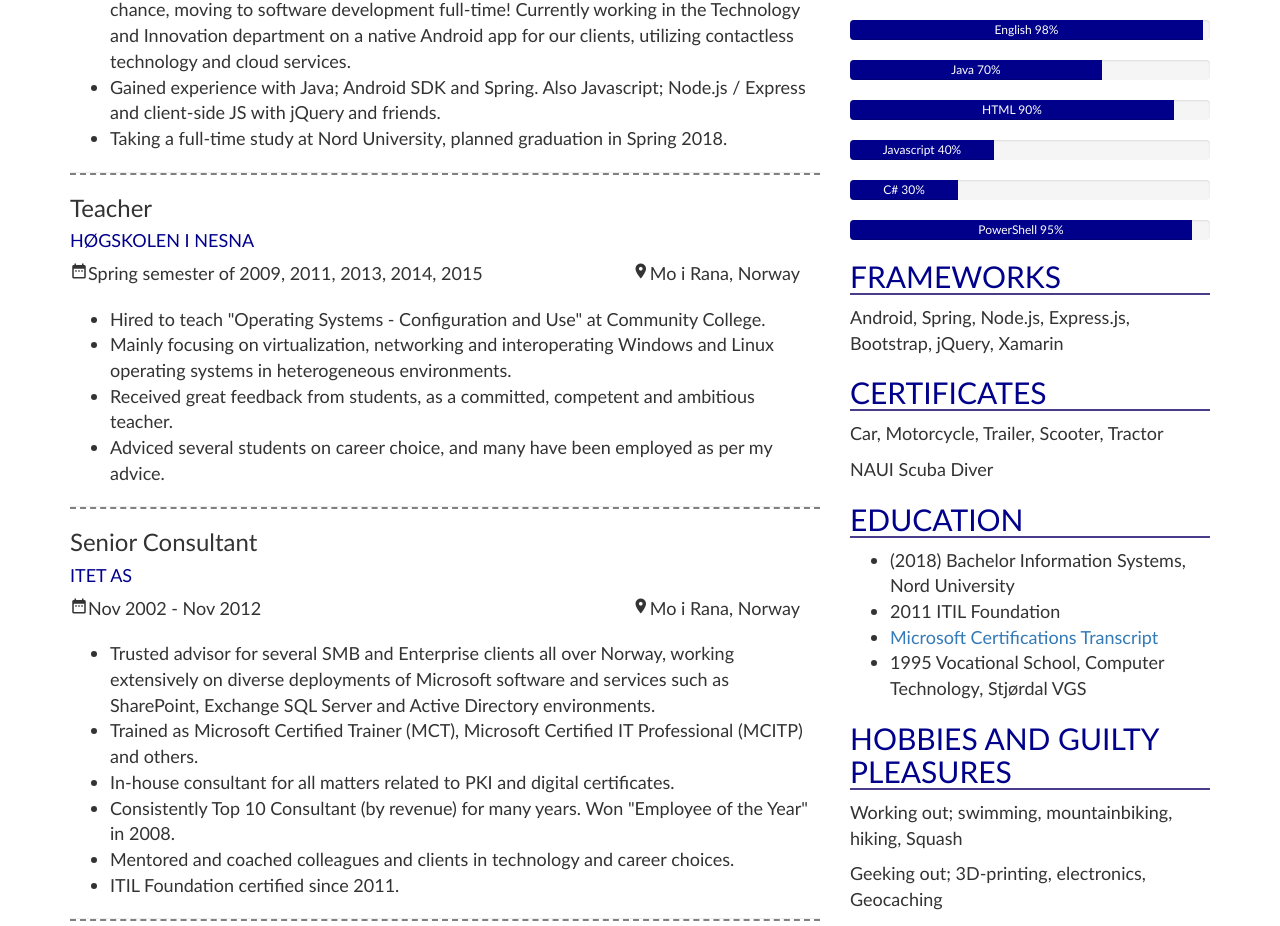
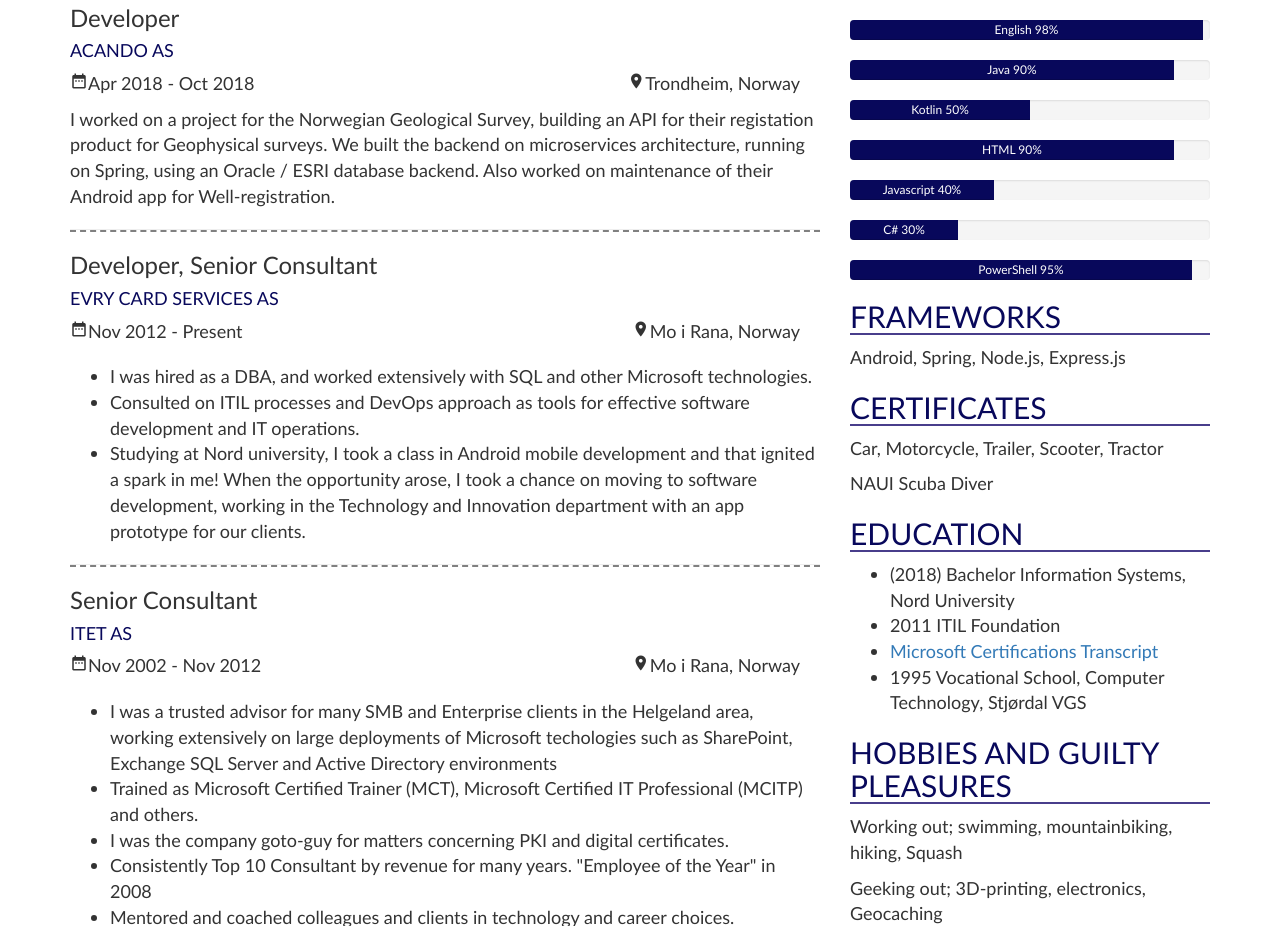
Before and after one commit to tplive/mycv, a plain HTML site: page index.html in a window 1280 px wide. Shown: the part 568-1494 px from the top of the page. Drawn offline with nearby package versions, Linux system fonts and the light colour scheme.

Commit message:
Some minor changes. Updated with latest experience.

```diff
--- a/css/styles.css
+++ b/css/styles.css
@@ -67,12 +67,12 @@
     float: left;
 }
 h1, h2, h4 {
-    color: darkblue;
+    color: #08085B;
     text-transform: uppercase;
 }
 
 .indicator {
-    color: darkblue;
+    color: #08085B;
     font-size: 25px;
     letter-spacing: 8px;
     line-height: 1px;
@@ -81,7 +81,7 @@
     line-height: 1px;
 }
 .progress-bar {
-    background-color: darkblue;
+    background-color: #08085B;
 }
 h2 {
     border-bottom: 2px solid darkslateblue;
--- a/index.html
+++ b/index.html
@@ -45,7 +45,7 @@
         <i class="material-icons">share</i>&nbsp;<a href="https://www.linkedin.com/in/qvidahl">linkedin.com/in/qvidahl</a>
         <i class="material-icons">public</i>&nbsp;<a href="https://tptech.wordpress.com">tptech.wordpress.com</a><br/>
         <i class="material-icons">phone</i>&nbsp;<a href="tel:+4798895090">+47&nbsp;98&nbsp;89&nbsp;50&nbsp;90</a>
-        <i class="material-icons">location_on</i>&nbsp;<a href="https://goo.gl/maps/TiP62vpocqv">Ormenggata 19, 8613 Mo i Rana</a></p>
+        <i class="material-icons">location_on</i>&nbsp;<a href="https://goo.gl/maps/TiP62vpocqv">Mathias Lunds gate 15, 7506 Stjørdal</a></p>
     </div>
   </div>
 
@@ -56,10 +56,11 @@
           <h2>Experience</h2>
           <div id="experience-placeholder"></div>
         <h2>Milestones</h2>
+        <p>2018: Bought my first Motorcycle, a 1200ccm BMW!</p>
         <p>2012: Microsoft Certified Trainer</p>
         <p>2005: I'm a father!</p>
         <p>2002: Built first business web application.</p>
-        <p>2001: Built first dynamic "weblog". Mobile solution for traveling Europe.</p>
+        <p>2001: Built first dynamic "weblog". Mobile solution for traveling through Europe.</p>
         <p>1998: Built my first static website.</p>
         <p>1997: First MCP certification.</p>
         <p>1995: Got first IT job.</p>
@@ -70,16 +71,16 @@
         <p><i>Whatever you are, be a good one!</i> - Abraham Lincoln</p>
         <h2>My superpowers</h2>
         <p>
-          <span class="badge">Credible</span>
+          <span class="badge">Credibility</span>
           <span class="badge">Creative problemsolver</span>
-          <span class="badge">Embrace change</span>
+          <span class="badge">I embrace change</span>
           <span class="badge">Learn it - Know it - Teach it!</span>
           <span class="badge">Have fun!</span>
         </p>
         <h2>Languages</h2>
         <div id="language-placeholder"></div>
         <h2>Frameworks</h2>
-        <p>Android, Spring, Node.js, Express.js, Bootstrap, jQuery, Xamarin</p>
+        <p>Android, Spring, Node.js, Express.js</p>
         <h2>Certificates</h2>
         <p>Car, Motorcycle, Trailer, Scooter, Tractor</p>
         <p>NAUI Scuba Diver</p>
@@ -93,7 +94,7 @@
         <h2>Hobbies and guilty pleasures</h2>
         <p>Working out; swimming, mountainbiking, hiking, Squash</p>
         <p>Geeking out; 3D-printing, electronics, Geocaching</p>
-        <p>Gaming; Elite: Dangerous</p>
+        <p>Gaming; Elite: Dangerous, PUBG Mobile, BFV</p>
         <h2>Voluntary work</h2>
         <p>Selfors Ungdomslag - webmaster, PC support, member register and more, Rana Squashklubb - founder and player, First Lego League - project member, Lær Kidsa Koding - instructor</p>
       </div>
@@ -102,7 +103,7 @@
 
   <footer class="footer">
     <div class="container">
-      <span class="text-muted">2017 Thomas Qvidahl</span>
+      <span class="text-muted">2019 Thomas Qvidahl</span>
     </div>
   </footer>
 
--- a/js/app.js
+++ b/js/app.js
@@ -1,36 +1,47 @@
 
 $(function() {
     // The data in JSON format
-    var data = { experiences : [
+    // TODO Get from a file
+    var data = { "experiences" : [
         {
-            title : "Developer, Senior Consultant",
-            employer : "EVRY Card Services AS",
-            period : "Nov 2012 - Present",
-            location : "Mo i Rana, Norway",
-            summary : "<ul><li>I was hired as a DBA, and worked extensively with SQL and other Microsoft technologies.</li><li>Consulted on ITIL processes and DevOps approach as tools for effective software development and IT operations.</li><li>Studying at Nord University, I took a class on Android mobile development. I was already falling in love with Java, and sparks flew! When the opportunity came along, I took a chance, moving to software development full-time! Currently working in the Technology and Innovation department on a native Android app for our clients, utilizing contactless technology and cloud services.</li><li>Gained experience with Java; Android SDK and Spring. Also Javascript; Node.js / Express and client-side JS with jQuery and friends.</li><li>Taking a full-time study at Nord University, planned graduation in Spring 2018.</li></ul>"
-        },        {
-            title : "Teacher",
-            employer : "Høgskolen i Nesna",
-            period : "Spring semester of 2009, 2011, 2013, 2014, 2015",
-            location : "Mo i Rana, Norway",
-            summary : "<ul><li>Hired to teach \"Operating Systems - Configuration and Use\" at Community College.</li><li>Mainly focusing on virtualization, networking and interoperating Windows and Linux operating systems in heterogeneous environments.</li><li>Received great feedback from students, as a committed, competent and ambitious teacher.</li><li>Adviced several students on career choice, and many have been employed as per my advice.</li></ul>"
+            "title" : "DevOps Engineer",
+            "employer" : "Telenor Norge AS",
+            "period" : "Nov 2018 - Present",
+            "location" : "Trondheim, Norway",
+            "summary" : "I've been tasked with automating the installation of API platform Apigee (a Google product) using Ansible. Task includes installing, upgrading and maintenance of the platform. Enviroment separated in three; local machine Dev installation, AWS test installation and VMWare Prod installation."
         },
         {
-            title : "Senior Consultant",
-            employer : "iTet AS",
-            period : "Nov 2002 - Nov 2012",
-            location : "Mo i Rana, Norway",
-            summary : "<ul><li>Trusted advisor for several SMB and Enterprise clients all over Norway, working extensively on diverse deployments of Microsoft software and services such as SharePoint, Exchange SQL Server and Active Directory environments.</li><li>Trained as Microsoft Certified Trainer (MCT), Microsoft Certified IT Professional (MCITP) and others.</li><li>In-house consultant for all matters related to PKI and digital certificates.</li><li>Consistently Top 10 Consultant (by revenue) for many years. Won \"Employee of the Year\" in 2008.</li><li>Mentored and coached colleagues and clients in technology and career choices.</li><li>ITIL Foundation certified since 2011.</li></ul>"
+            "title" : "Developer",
+            "employer" : "Acando AS",
+            "period" : "Apr 2018 - Oct 2018",
+            "location" : "Trondheim, Norway",
+            "summary" : "I worked on a project for the Norwegian Geological Survey, building an API for their registation product for Geophysical surveys. We built the backend on microservices architecture, running on Spring, using an Oracle / ESRI database backend. Also worked on maintenance of their Android app for Well-registration."
         },
         {
-            title : "Consultant",
-            employer : "Telenor",
-            period : "September 1995 - October 2002",
-            location : "Trondheim, Norway",
-            summary : "<ul><li>Got started in IT after finishing vocational school (Computer technology, Stjørdal VGS).</li><li>I worked as a service technician with PC / Server / Storage / Network support for Telenor's clients.</li><li>In 1999 I joined the internal IT Operations department, responsible for keeping all of Telenor's server infrastructure running.</li><li>I was given Microsoft MCSE and other technical certifications by my employer.</li></ul>"
-        }
-    ]};
+            "title" : "Developer, Senior Consultant",
+            "employer" : "EVRY Card Services AS",
+            "period" : "Nov 2012 - Present",
+            "location" : "Mo i Rana, Norway",
+            "summary" : "<ul><li>I was hired as a DBA, and worked extensively with SQL and other Microsoft technologies.</li><li>Consulted on ITIL processes and DevOps approach as tools for effective software development and IT operations.</li><li>Studying at Nord university, I took a class in Android mobile development and that ignited a spark in me! When the opportunity arose, I took a chance on moving to software development, working in the Technology and Innovation department with an app prototype for our clients.</li></ul>"
+        },
+            {
+                "title" : "Senior Consultant",
+                "employer" : "iTet AS",
+                "period" : "Nov 2002 - Nov 2012",
+                "location" : "Mo i Rana, Norway",
+                "summary" : "<ul><li>I was a trusted advisor for many SMB and Enterprise clients in the Helgeland area, working extensively on large deployments of Microsoft techologies such as SharePoint, Exchange SQL Server and Active Directory environments</li><li>Trained as Microsoft Certified Trainer (MCT), Microsoft Certified IT Professional (MCITP) and others.</li><li>I was the company goto-guy for matters concerning PKI and digital certificates.</li><li>Consistently Top 10 Consultant by revenue for many years. \"Employee of the Year\" in 2008</li><li>Mentored and coached colleagues and clients in technology and career choices.</li><li>ITIL Foundation certified since 2011</li></ul>"
+            },
+            {
+                "title" : "Teacher",
+                "employer" : "Høgskolen i Nesna",
+                "period" : "Spring semester of 2009, 2011, 2013, 2014, 2015",
+                "location" : "Mo i Rana, Norway",
+                "summary" : "<ul><li>Hired to teach \"Operating Systems - Configuration and Use\" at Community College.</li><li>Mainly focusing on virtualization, networking Windows Server operating systems and interoperability with Linux in heterogeneous environments.</li><li>Received great feedback from students, as a committed, competent and ambitious teacher.</li><li>Adviced several students on career choice, and many have been employed as per my advice.</li></ul>"
+            }
+        ]
+    };
 
+    // TODO Get from a file
     var lang = { languages : [
         {
             language : "Norwegian",
@@ -42,7 +53,11 @@
         },
         {
             language: "Java",
-            proficiency : 70
+            proficiency : 90
+        },
+        {
+            language: "Kotlin",
+            proficiency : 50
         },
         {
             language : "HTML",
```
Also changed, not shown: model/experience.json (+14 -0 lines).
